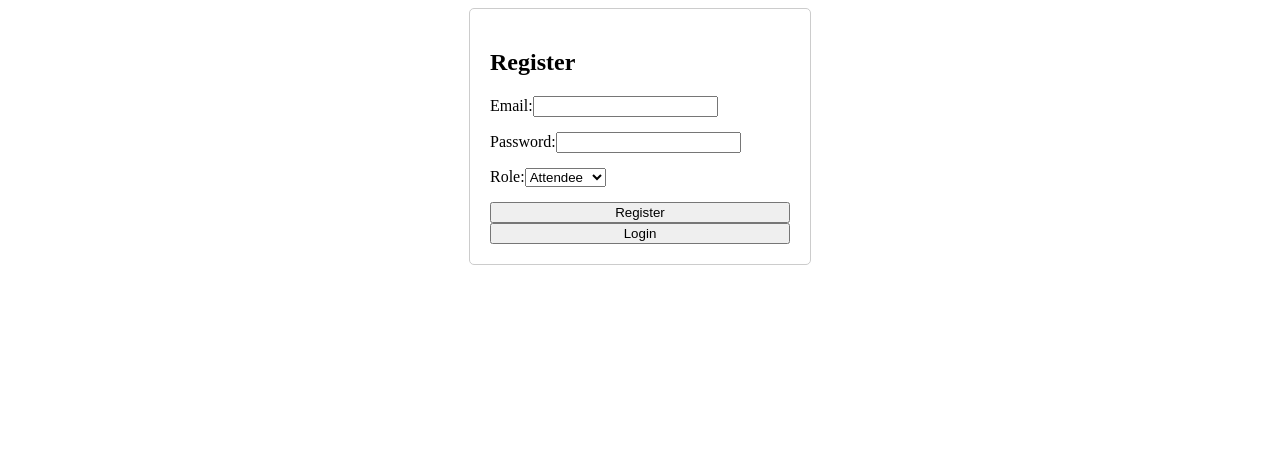
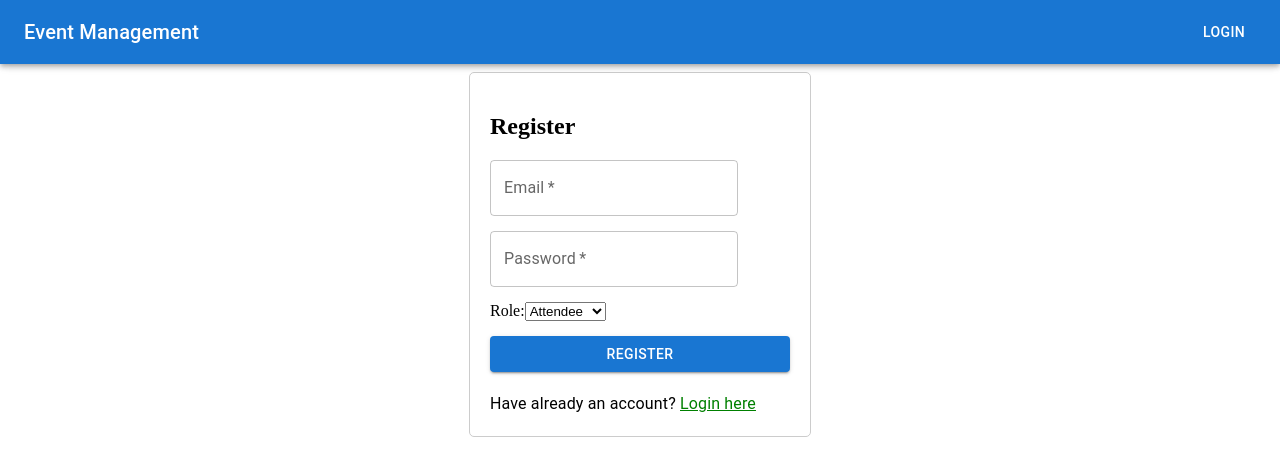
Before and after one commit to Veereshwar983/event_management_react, a React (Vite) app: page /register in a window 1280 px wide. Shown: the top 476 px of the page. Built offline with nearby package versions, Linux system fonts and the light colour scheme.

Commit message:
working on poc

```diff
--- a/package.json
+++ b/package.json
@@ -12,6 +12,7 @@
   "dependencies": {
     "@emotion/react": "^11.11.4",
     "@emotion/styled": "^11.11.0",
+    "@mui/icons-material": "^5.15.14",
     "@mui/material": "^5.15.14",
     "@mui/styles": "^5.15.14",
     "@sweetalert/with-react": "^0.1.1",
--- a/src/App.tsx
+++ b/src/App.tsx
@@ -1,20 +1,85 @@
-import { Route, BrowserRouter, Routes } from 'react-router-dom';
-import Register from './components/Register';
-import Login from './components/Login';
-import Home from './components/Home';
-import EventCreationForm from './components/EventCreationForm';
+// import { Route, BrowserRouter, Routes } from 'react-router-dom';
+// import Register from './components/Register';
+// import Login from './components/Login';
+// import Home from './components/Home';
+// import EventCreationForm from './components/EventCreationForm';
+
+// const App = () => {
+//     return (
+//         <BrowserRouter>
+//           <Routes>
+//             <Route path='/register' element={<Register/>} />
+//             <Route path='/login' element={<Login/>} />
+//             <Route path='/home' element={<Home/>} />
+//             <Route path='/eventCreation' element={<EventCreationForm/>} />
+//           </Routes>
+//         </BrowserRouter>
+//     );
+// };
+
+// export default App;
+
+import {
+  BrowserRouter as Router,
+  Route,
+  Routes,
+  Link,
+  // useNavigate,
+} from "react-router-dom";
+import { AppBar, Toolbar, Typography, Button, Container } from "@mui/material";
+import Register from "./components/Register";
+import Login from "./components/Login";
+import Home from "./components/Home";
+import EventCreationForm from "./components/EventCreationForm";
+import { useState } from "react";
 
 const App = () => {
-    return (
-        <BrowserRouter>
+  // const navigate = useNavigate();
+
+  const [loggedIn, setLoggedIn] = useState(false);
+  const handleLogout = () => {
+    // Perform logout actions here, such as clearing user data from local storage or state
+    setLoggedIn(false);
+    // Redirect to the login page after logout
+    // history.push("/login");
+    // navigate("/login");
+  };
+  return (
+    <Router>
+      <div>
+        <AppBar position="fixed">
+          <Toolbar>
+            <Typography variant="h6" component="div" sx={{ flexGrow: 1 }}>
+              Event Management
+            </Typography>
+            {loggedIn ? (
+              <Button color="inherit" onClick={handleLogout}>
+                Logout
+              </Button>
+            ) : (
+              <Button component={Link} to="/login" color="inherit">
+                Login
+              </Button>
+            )}
+            {/* <Button component={Link} to="/login" color="inherit">
+              Login
+            </Button> */}
+          </Toolbar>
+        </AppBar>
+        <Container style={{ paddingTop: "64px" }}>
           <Routes>
-            <Route path='/register' element={<Register/>} />
-            <Route path='/login' element={<Login/>} />
-            <Route path='/home' element={<Home/>} />
-            <Route path='/eventCreation' element={<EventCreationForm/>} />
+            <Route path="/register" element={<Register />} />
+            <Route
+              path="/login"
+              element={<Login setLoggedIn={setLoggedIn} />}
+            />
+            <Route path="/home" element={<Home />} />
+            <Route path="/eventCreation" element={<EventCreationForm />} />
           </Routes>
-        </BrowserRouter>
-    );
+        </Container>
+      </div>
+    </Router>
+  );
 };
 
 export default App;
--- a/src/components/Home.tsx
+++ b/src/components/Home.tsx
@@ -1,14 +1,18 @@
-import { Button, Drawer, Grid, Typography } from "@mui/material";
+import { Button, Drawer, Grid, Tabs, Typography } from "@mui/material";
 import { useEffect, useState } from "react";
 import EventCreationForm from "./EventCreationForm";
 import EventCard from "./EventCard";
 import axios from "axios";
 import { useSelector } from "react-redux";
-
+import Tab from "@mui/material/Tab";
+import { APIDirectory } from "../rest";
 
 const Home = () => {
   const [open, setOpen] = useState(false);
   const [events, setEvents] = useState([]);
+  const [value, setValue] = useState(0);
+  const [registeredEvents, setRegisteredEvents] = useState([]);
+  const [unRegisteredEvents, setUnRegisteredEvents] = useState([]);
 
   const userData = useSelector((state) => state?.user?.userData);
   const handleOpenDrawer = () => {
@@ -20,38 +24,59 @@ const Home = () => {
 
   const fetchEvents = async () => {
     try {
-      const response = await axios.get(`http://localhost:3004/events`);
+      const url = APIDirectory.getEvents();
+      const response = await axios.get(url);
+      console.log("response--", response.data);
       setEvents(response.data);
+      if (userData?.role !== "organizer") {
+        const registeredData = response?.data?.filter((item) =>
+          item.attendees.includes(userData?._id)
+        );
+        const unregisterData = response?.data?.filter(
+          (item) => !item.attendees.includes(userData?._id)
+        );
+        setRegisteredEvents(registeredData);
+        setUnRegisteredEvents(unregisterData);
+      }
     } catch (error) {
-      console.error('Error fetching events:', error);
+      console.error("Error fetching events:", error);
     }
   };
 
   useEffect(() => {
-    fetchEvents();
+    +fetchEvents();
   }, [userData._id]);
 
   const handleOnSubmitSuccess = () => {
     handleCloseDrawer();
     fetchEvents();
-  }
+  };
+
+  const handleChange = (event: React.SyntheticEvent, newValue: number) => {
+    setValue(newValue);
+  };
+
+  console.log("valuevalue", value);
 
   return (
     <>
       <Grid container spacing={3} direction="column">
-        <Grid
-          item
-          xs
-          style={{
-            display: "flex",
-            justifyContent: "flex-end",
-            alignItems: "flex-end",
-          }}
-        >
-          { userData?.role === "organizer" &&
-          <Button variant="contained" onClick={handleOpenDrawer}>
-            Add Event
-          </Button>}
+        <Grid item container justifyContent="space-between" alignItems="center">
+          {userData?.role !== "organizer" && (
+            <Grid item>
+              <Tabs value={value} onChange={handleChange}>
+                <Tab label="Upcoming Events" />
+                <Tab label="Registered Events" />
+              </Tabs>
+            </Grid>
+          )}
+          {userData?.role === "organizer" && (
+            <Grid item>
+              <Button variant="contained" onClick={handleOpenDrawer}>
+                Add Event
+              </Button>
+            </Grid>
+          )}
         </Grid>
         <Drawer anchor="right" open={open} onClose={handleCloseDrawer}>
           {/* Drawer content */}
@@ -70,12 +95,33 @@ const Home = () => {
               <Button onClick={handleCloseDrawer}>Close</Button>
             </div>
 
-            <EventCreationForm onSubmitSuccess = {handleOnSubmitSuccess} />
+            <EventCreationForm onSubmitSuccess={handleOnSubmitSuccess} />
           </div>
         </Drawer>
-        <Grid item>
-          <EventCard events={events} onSubmitSuccess = {handleOnSubmitSuccess}/>
-        </Grid>
+        {userData?.role === "organizer" && (
+          <Grid item>
+            <EventCard
+              events={events}
+              onSubmitSuccess={handleOnSubmitSuccess}
+            />
+          </Grid>
+        )}
+        {userData?.role !== "organizer" && value === 0 && (
+          <Grid item>
+            <EventCard
+              events={unRegisteredEvents}
+              onSubmitSuccess={handleOnSubmitSuccess}
+            />
+          </Grid>
+        )}
+        {value === 1 && (
+          <Grid item>
+            <EventCard
+              events={registeredEvents}
+              onSubmitSuccess={handleOnSubmitSuccess}
+            />
+          </Grid>
+        )}
       </Grid>
     </>
   );
--- a/src/components/Login.tsx
+++ b/src/components/Login.tsx
@@ -1,20 +1,31 @@
-import React, { useState } from 'react';
-import axios from 'axios';
-import { useNavigate } from 'react-router-dom';
-import '../Register.css'
-import { setUserData } from './actions/userActions';
-import { useDispatch } from 'react-redux';
+import React, { useState } from "react";
+import axios from "axios";
+import { useNavigate } from "react-router-dom";
+import "../Register.css";
+import { setUserData } from "./actions/userActions";
+import { useDispatch } from "react-redux";
+import {
+  Alert,
+  Button,
+  Link,
+  Snackbar,
+  TextField,
+  Typography,
+} from "@mui/material";
+import { APIDirectory } from "../rest";
 
 interface LoginFormData {
   email: string;
   password: string;
 }
 
-const Login: React.FC = () => {
+const Login: React.FC = ({ setLoggedIn }) => {
   const [formData, setFormData] = useState<LoginFormData>({
-    email: '',
-    password: '',
+    email: "",
+    password: "",
   });
+  const [snackObj, setSnackObj] = React.useState({ open: false, message: "" });
+
   const navigate = useNavigate();
   const dispatch = useDispatch();
 
@@ -26,43 +37,102 @@ const Login: React.FC = () => {
   const handleSubmit = async (e: React.FormEvent<HTMLFormElement>) => {
     e.preventDefault();
     try {
-      await axios.post('http://localhost:3004/login', formData)
-      .then((res: any)=> {
-        console.log('res==>>', res)
-        if(res.data?.status === 'success'){
-            console.log('its suceeededd', res.data.userData)
-            dispatch(setUserData(res.data.userData))
-            navigate('/home')
-        }
-      })
+      const url = APIDirectory.loginUser();
+      await axios
+        .post(url, formData)
+        .then((res: any) => {
+          if (res.data?.status === "success") {
+            handleClick("Successfully loggedIn");
+            dispatch(setUserData(res.data.userData));
+            setLoggedIn(true);
+            navigate("/home");
+          } else if (res.data?.status === "error") {
+            handleClick(res.data?.message);
+          }
+        });
     } catch (error) {
-    //   console.error(error.response.data.message);
+      //   console.error(error.response.data.message);
       // Show error message
     }
   };
 
   const handleRegisterClick = () => {
-    navigate('/register')
-  }
+    navigate("/register");
+  };
+
+  const handleClick = (message) => {
+    setSnackObj({ ...snackObj, open: true, message: message });
+  };
+
+  const handleClose = (
+    event?: React.SyntheticEvent | Event,
+    reason?: string
+  ) => {
+    if (reason === "clickaway") {
+      return;
+    }
+
+    setSnackObj({ ...snackObj, open: false });
+  };
 
   return (
     <div className="form-container">
       <h2>Login</h2>
       <form onSubmit={handleSubmit}>
         <div className="form-group">
-        <label>Email:</label>
-        <input type="email" name="email" value={formData.email} onChange={handleChange} required />
+          <TextField
+            label="Email"
+            type="email"
+            name="email"
+            value={formData.email}
+            onChange={handleChange}
+            required
+          />
         </div>
 
         <div className="form-group">
-        <label>Password:</label>
-        <input type="password" name="password" value={formData.password} onChange={handleChange} required />
-
+          <TextField
+            type="password"
+            name="password"
+            value={formData.password}
+            onChange={handleChange}
+            required
+            label="Password"
+          />
         </div>
 
-        <button type="submit" className="btn btn-primary">Login</button>
-        <button onClick={handleRegisterClick} className="btn btn-primary">Register</button>
+        <Button type="submit" variant="contained" className="btn btn-primary">
+          Login
+        </Button>
+
+        <Typography variant="body1" style={{ marginTop: "20px" }}>
+          Not registered?{" "}
+          <Link
+            onClick={handleRegisterClick}
+            style={{
+              color: "green",
+              textDecoration: "underline",
+              cursor: "pointer",
+            }}
+          >
+            Create Account
+          </Link>
+        </Typography>
       </form>
+      <Snackbar
+        open={snackObj.open}
+        autoHideDuration={6000}
+        onClose={handleClose}
+      >
+        <Alert
+          onClose={handleClose}
+          severity="error"
+          variant="filled"
+          sx={{ width: "100%" }}
+        >
+          {snackObj?.message}
+        </Alert>
+      </Snackbar>
     </div>
   );
 };
--- a/src/components/Register.tsx
+++ b/src/components/Register.tsx
@@ -1,7 +1,9 @@
 import React, { useState } from "react";
 import axios from "axios";
 import { useNavigate } from "react-router-dom";
-import '../Register.css';
+import "../Register.css";
+import { Button, Link, TextField, Typography } from "@mui/material";
+import { APIDirectory } from "../rest";
 
 interface RegisterFormData {
   email: string;
@@ -28,8 +30,9 @@ const Register: React.FC = () => {
   const handleSubmit = async (e: React.FormEvent<HTMLFormElement>) => {
     e.preventDefault();
     try {
+      const url = APIDirectory.registerUser();
       await axios
-        .post("http://localhost:3004/register", formData)
+        .post(url, formData)
         .then((res) => {
           navigate("/login");
         });
@@ -39,17 +42,17 @@ const Register: React.FC = () => {
     }
   };
 
-  const  handleLoginClick = () => {
-    navigate('/login')
-  }
+  const handleLoginClick = () => {
+    navigate("/login");
+  };
 
   return (
     <div className="form-container">
       <h2>Register</h2>
       <form onSubmit={handleSubmit}>
         <div className="form-group">
-          <label>Email:</label>
-          <input
+          <TextField
+            label="Email"
             type="email"
             name="email"
             value={formData.email}
@@ -59,13 +62,13 @@ const Register: React.FC = () => {
         </div>
 
         <div className="form-group">
-          <label>Password:</label>
-          <input
+          <TextField
             type="password"
             name="password"
             value={formData.password}
             onChange={handleChange}
             required
+            label="Password"
           />
         </div>
         <div className="form-group">
@@ -76,8 +79,23 @@ const Register: React.FC = () => {
           </select>
         </div>
 
-        <button type="submit" className="btn btn-primary">Register</button>
-        <button onClick={handleLoginClick} className="btn btn-primary">Login</button>
+        <Button type="submit" variant="contained" className="btn btn-primary">
+          Register
+        </Button>
+
+        <Typography variant="body1" style={{ marginTop: "20px" }}>
+          Have already an account?{" "}
+          <Link
+            onClick={handleLoginClick}
+            style={{
+              color: "green",
+              textDecoration: "underline",
+              cursor: "pointer",
+            }}
+          >
+            Login here
+          </Link>
+        </Typography>
       </form>
     </div>
   );
--- /dev/null
+++ b/src/rest/api.config.json
@@ -0,0 +1,5 @@
+{
+    "scheme":"http",
+    "host":"localhost",
+    "port":"3004"
+}
--- /dev/null
+++ b/src/rest/index.js
@@ -0,0 +1,3 @@
+import * as APIDirectory from "./APIDirectory";
+
+export { APIDirectory };
```
Also changed, not shown: src/components/EventCard.tsx (+6 -4 lines), src/components/EventCreationForm.tsx (+4 -23 lines), src/rest/APIDirectory.js (added, +25 -0 lines), 1 other file (tests, documents, lock files or other folders).
